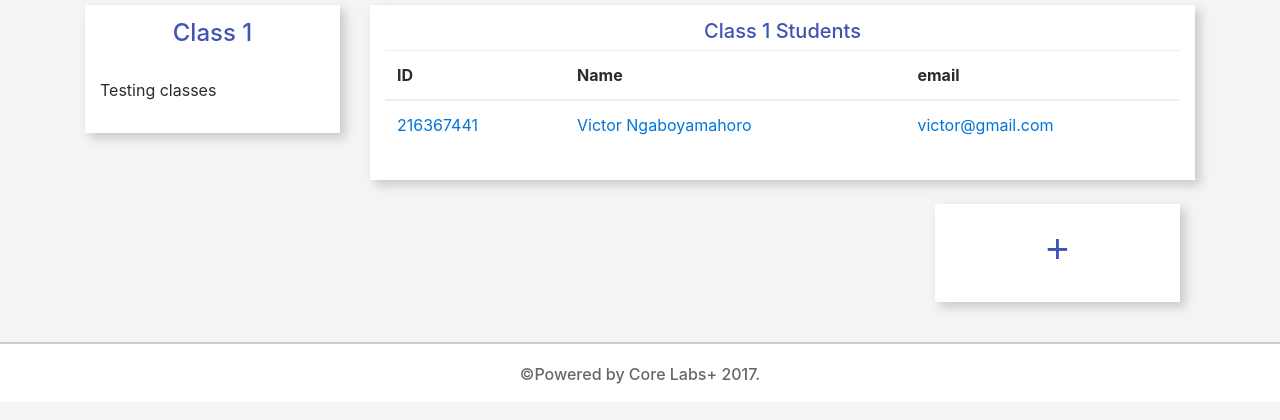
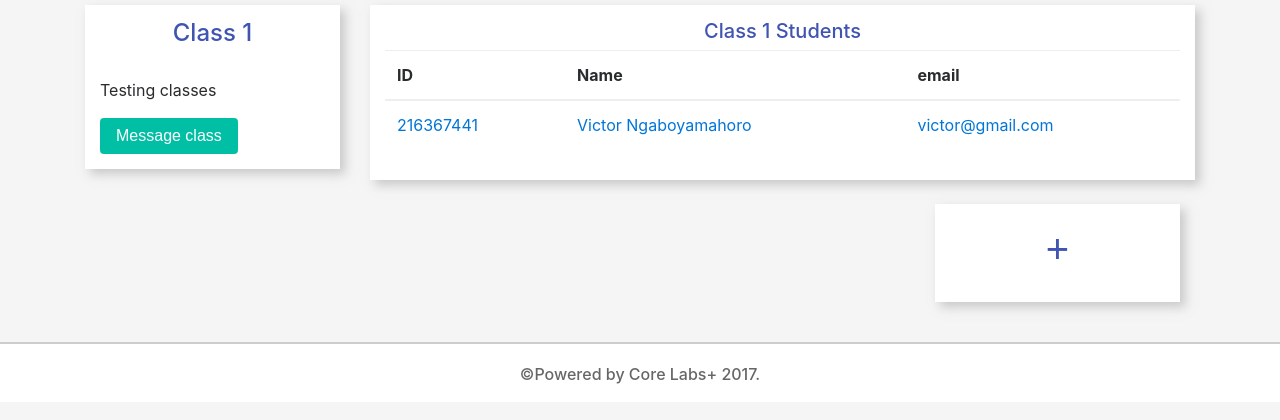
Before and after one commit to ngabovictor/mutuyimana, a Django app: a page that uses templates/admin-class.html in a window 1280 px wide. Shown: the part 60-480 px from the top of the page. Run offline with Django 3.2, Linux system fonts and the light colour scheme; a user stored in the database is signed in; data comes from the database, SQL or seed files in the repository; both versions use the stored data as it was after the commit; some libraries are stand-ins or nearby versions.

Commit message:
Added all functions

```diff
--- a/eclass/urls.py
+++ b/eclass/urls.py
@@ -139,6 +139,13 @@ urlpatterns = [
                 # Confirming the invitation
                 url(r'register=(?P<st_id>\w+)$', views.signup, name="Confirming invitation"),
 
+                # Messaging a student
+                url(r't/send-message-to=(?P<st_id>\w+)$', views.messageStudent, name="Send message"),
+
+
+                # Messagin the whole class
+                url(r't/send-message-to-class=(?P<class_id>\d+)$', views.messageClass, name="Message a class"),
+
 
 
                ]
--- a/eclass/views.py
+++ b/eclass/views.py
@@ -864,3 +864,50 @@ def signup(request, st_id):
 				chapter=chapter.objects.filter(topic=top).last(),)
 			invited.objects.get(id_number=st_id).delete()
 			return redirect('/login')
+
+
+#Sending mail to student
+@login_required(login_url="/login")
+def messageStudent(request, st_id):
+	instance = get_object_or_404(student, id_number=int(st_id))
+	user = request.user
+	if user.is_superuser:
+		st = student.objects.get(id_number=int(st_id))
+		eclass = st.eclass
+		if request.method == "POST":
+			message = request.POST.get('message', '')
+			email = EmailMessage('Confirm eClass membership', message, to=[st.email])
+			email.send()
+		return redirect("/t/class=" + str(eclass.id))
+
+	else:
+		return redirect('/error')
+
+
+#Sending mail to a class
+@login_required(login_url="/login")
+def messageClass(request, class_id):
+	instance = get_object_or_404(eclass, id=class_id)
+	user = request.user
+	if user.is_superuser:
+		ecls = eclass.objects.get(id=class_id)
+		individuals = student.objects.filter(eclass=eclass.objects.get(id=class_id))
+		individualsCount = student.objects.filter(eclass=eclass.objects.get(id=class_id)).count()
+		if individualsCount == 0:
+			return redirect("/t/class=" + str(class_id))
+
+		else:
+			emails = []
+			for ind in individuals:
+				emails.append(ind.email)
+
+			if request.method == "POST":
+				message = request.POST.get('message', '')
+
+				for st in emails:
+					email = EmailMessage('New message for '+ str(ecls.name), message, to=[st])
+					email.send()
+			return redirect("/t/class=" + str(class_id))
+
+	else:
+		return redirect('/error')
--- a/templates/admin-class.html
+++ b/templates/admin-class.html
@@ -16,7 +16,7 @@
 					<h4 align="center" class="color-pink">{{class.name}}</h4>
 					<br>
 					<p>{{class.description}}</p>
-					<!-- <button class="btn btn-default green-bcg white transparent-btn" data-toggle="modal" data-target="#message-class">Message class</button> -->
+					<button class="btn btn-default green-bcg white transparent-btn" data-toggle="modal" data-target="#message-class">Message class</button>
 				</div>
 			</div>
 			<div class="col-md-9 class-holder ">
@@ -120,7 +120,7 @@
 
 		<!-- Messaging Class Modal -->
 
-		<!-- <div class="modal fade" id="message-class" tabindex="-1" role="dialog" aria-labelledby="exampleModalLabel" aria-hidden="true">
+		<div class="modal fade" id="message-class" tabindex="-1" role="dialog" aria-labelledby="exampleModalLabel" aria-hidden="true">
 		  <div class="modal-dialog" role="document">
 		    <div class="modal-content">
 		      <div class="modal-header pink-bcg">
@@ -129,21 +129,12 @@
 		          <span aria-hidden="true">&times;</span>
 		        </button>
 		      </div>
-		      <div class="modal-body"> -->
+		      <div class="modal-body">
+		        <form class="modal-forms" method="POST" action="/t/send-message-to-class={{class.id}}">{% csrf_token %}
+					<div class="form-group">
+						<label for="message">Add a message</label>
 
-		        <!-- ORDER DETAILS
-		        <form class="modal-forms">
-					<div class="form-group">
-						<label for="description">Add a message</label>
-
-						<textarea type="text" class="form-control form-control-sm" id="description" name="description" placeholder="Add message" rows="5" required></textarea>
-					</div>
-
-					<div class="form-group">
-						<label for="file">Add a document</label>
-						<input type="file" class="form-control" id="file" name="file">
-						<br>
-						<textarea type="text" class="form-control form-control-sm" id="description" name="description" placeholder="Add class description" rows="5" required></textarea>
+						<textarea type="text" class="form-control form-control-sm" id="message" name="message" placeholder="Add message" rows="5" required></textarea>
 					</div>
 
 					<div class="form-group">
@@ -160,7 +151,7 @@
 		    </div>
 		  </div>
 		</div>
- -->
+
 		<!-- END OF ORDER MODAL -->
 
 {% endblock%}
```
Also changed, not shown: templates/admin-student.html (+4 -4 lines), db.sqlite3.
